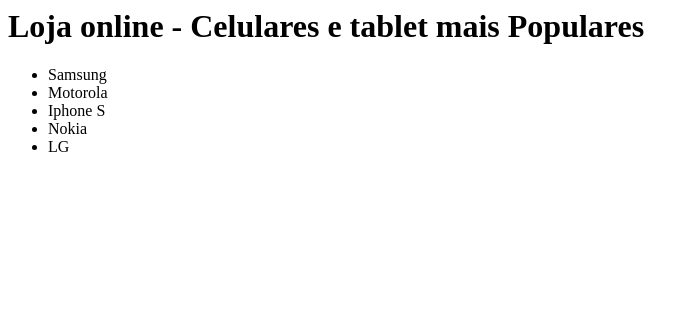
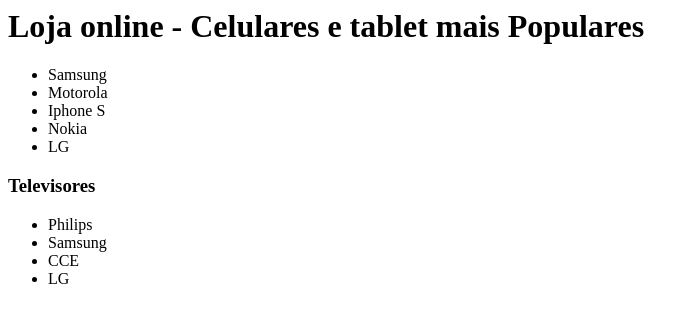
Before and after one commit to ederpbrito/curso-git, a plain HTML site: page index.html in a window 1280 px wide. Shown: the whole page, without its empty margins (0-699 px from the left). Drawn offline with Linux system fonts and the light colour scheme.

Commit message:
Inclusão de lista de Televisores

```diff
--- a/index.html
+++ b/index.html
@@ -10,5 +10,12 @@
 			<li>Nokia</li>
 			<li>LG</li>
 		</ul>
+		<h3>Televisores</h3>
+		<ul>
+			<li>Philips</li>
+			<li>Samsung</li>
+			<li>CCE</li>
+			<li>LG</li>
+		</ul>
 	</body>
 </html>
```
